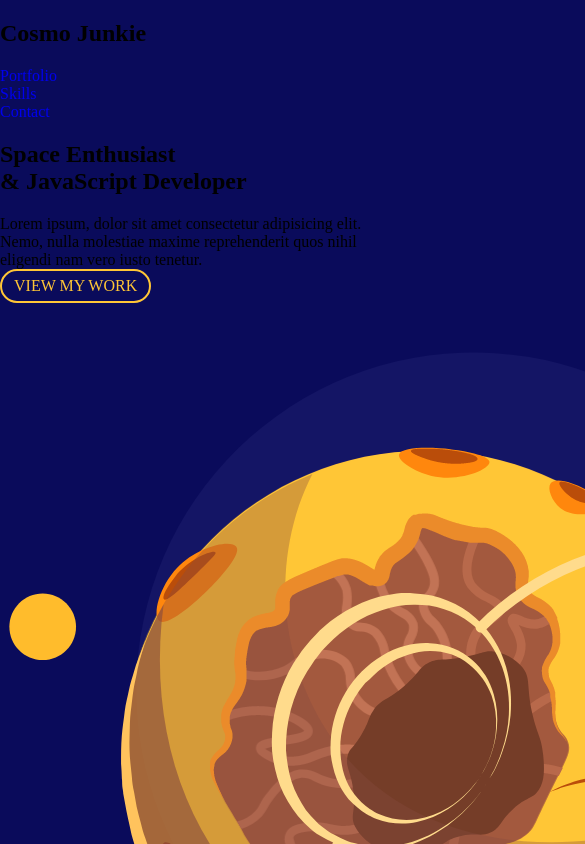
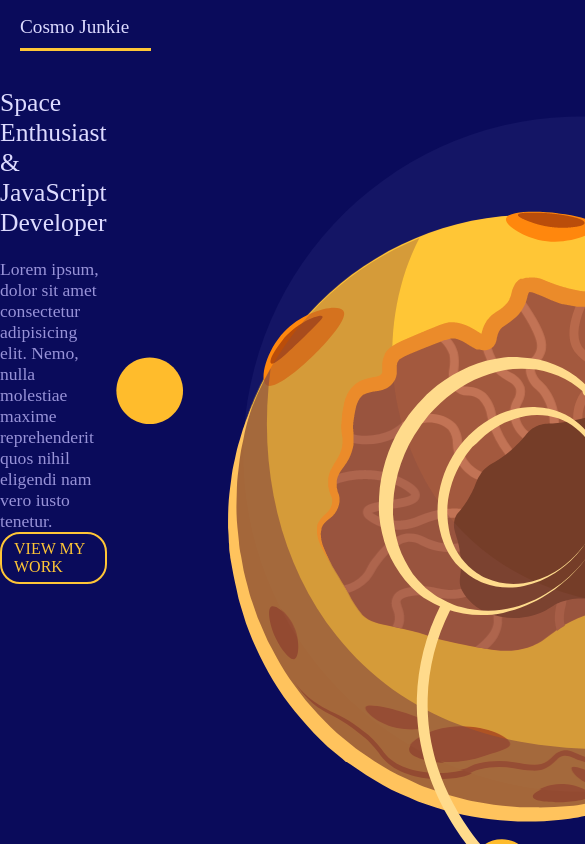
Before and after one commit to Zakiah07/mobile-responsive-cssgrid, a plain HTML site: page index.html in a window 390 px wide. Shown: the top 844 px of the page, 585 px wide, since content can reach past the window. Drawn offline with Linux system fonts and the light colour scheme.

Commit message:
mobile styles updated

```diff
--- a/index.html
+++ b/index.html
@@ -32,7 +32,7 @@
     </section>
     <section id="portfolio">
       <h3>Some of my Projects</h3>
-      <div class="grid">
+      <div class="projects grid">
         <a href="">
           <img src="assets/project_1.png" alt="space race img" />
           <h4>Space Race Game</h4>
--- a/style.css
+++ b/style.css
@@ -42,6 +42,56 @@ input, textarea{
     color: #f2f2f2;
 }
 
+@font-face {
+    font-family: 'Rubik Regular';
+    src: url('assets/fonts/Rubik-Regular.ttf');
+}
+
+h1, h2, h3, h4{
+    color: #DDDBFF;
+    font-weight: normal;
+}
+
+p, a, li {
+    color: #9893D8;
+}
+
+h1, h3{
+    font-size: 1.2em;
+}
+
+h2{
+    font-size: 1.6em;
+}
+
+h4{
+    font-size: 1.1em;
+}
+
+.leading{
+    font-size: 1.1em;
+}
+
+.grid {
+    display: grid;
+    grid-template-columns: repeat(8, 1fr);
+}
+
+.site-nav{
+    margin: 0 20px;
+}
+
+.site-nav ul {
+    display: none;
+}
+
+.site-nav h1{
+    grid-column: 1/4;
+    grid-row: 1;
+    padding-bottom: 10px;
+    border-bottom: 3px solid var(--primary);
+}
+
 /* SMALL TABLET STYLES */
 @media screen and (min-width: 620px) {
 
@@ -49,8 +99,14 @@ input, textarea{
 
 /* LARGE TABLET & LAPTOP */
 @media screen and (min-width: 960px) {
-
+    body{
+        font-size: 18px;
+    }
 }
 
 /* DESKTOP STYLES */
-@media screen and (min-width: 1200px){}
+@media screen and (min-width: 1200px){
+    body{
+        font-size: 20px;
+    }
+}
```
Also changed, not shown: assets/fonts/Rubik-Regular.ttf (added).
